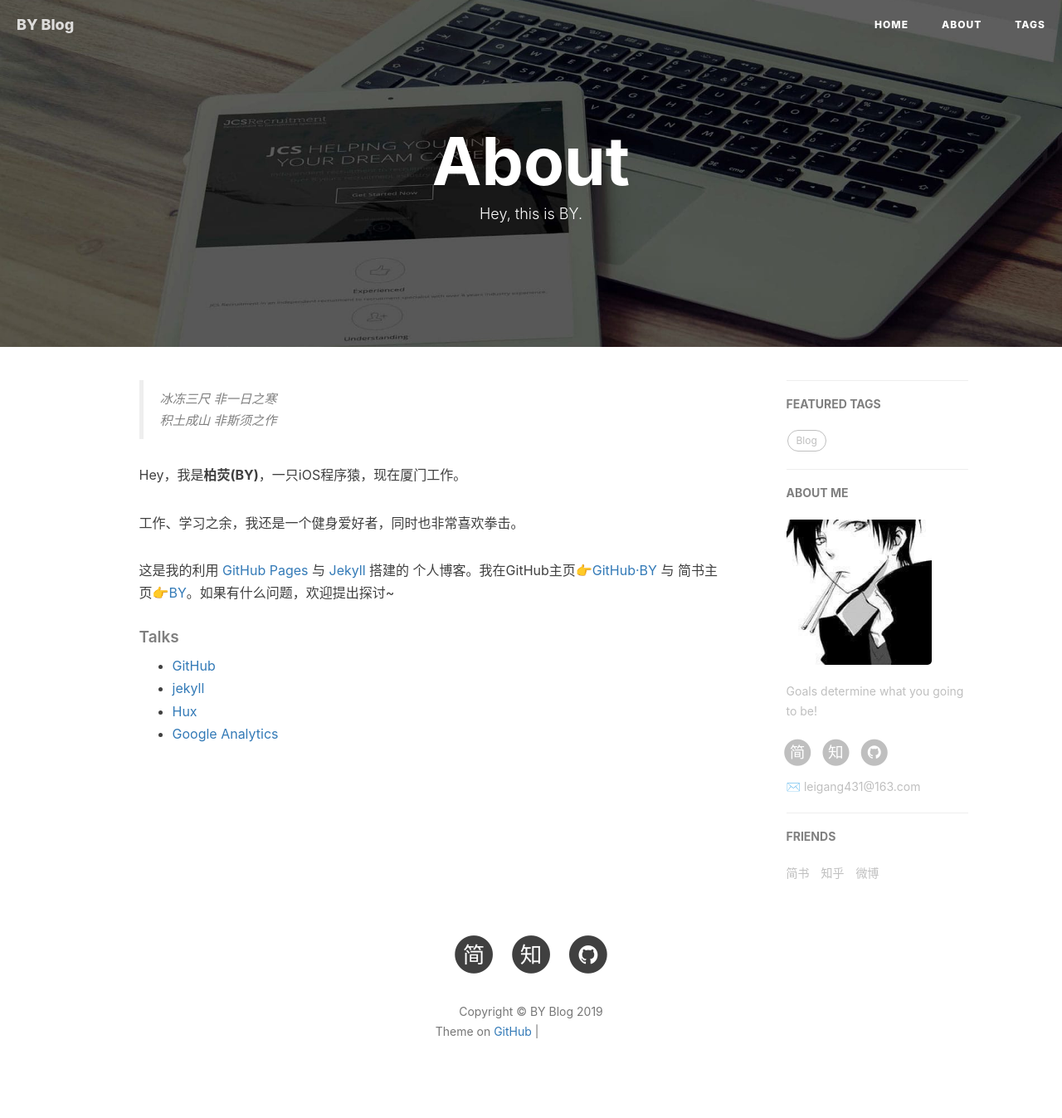
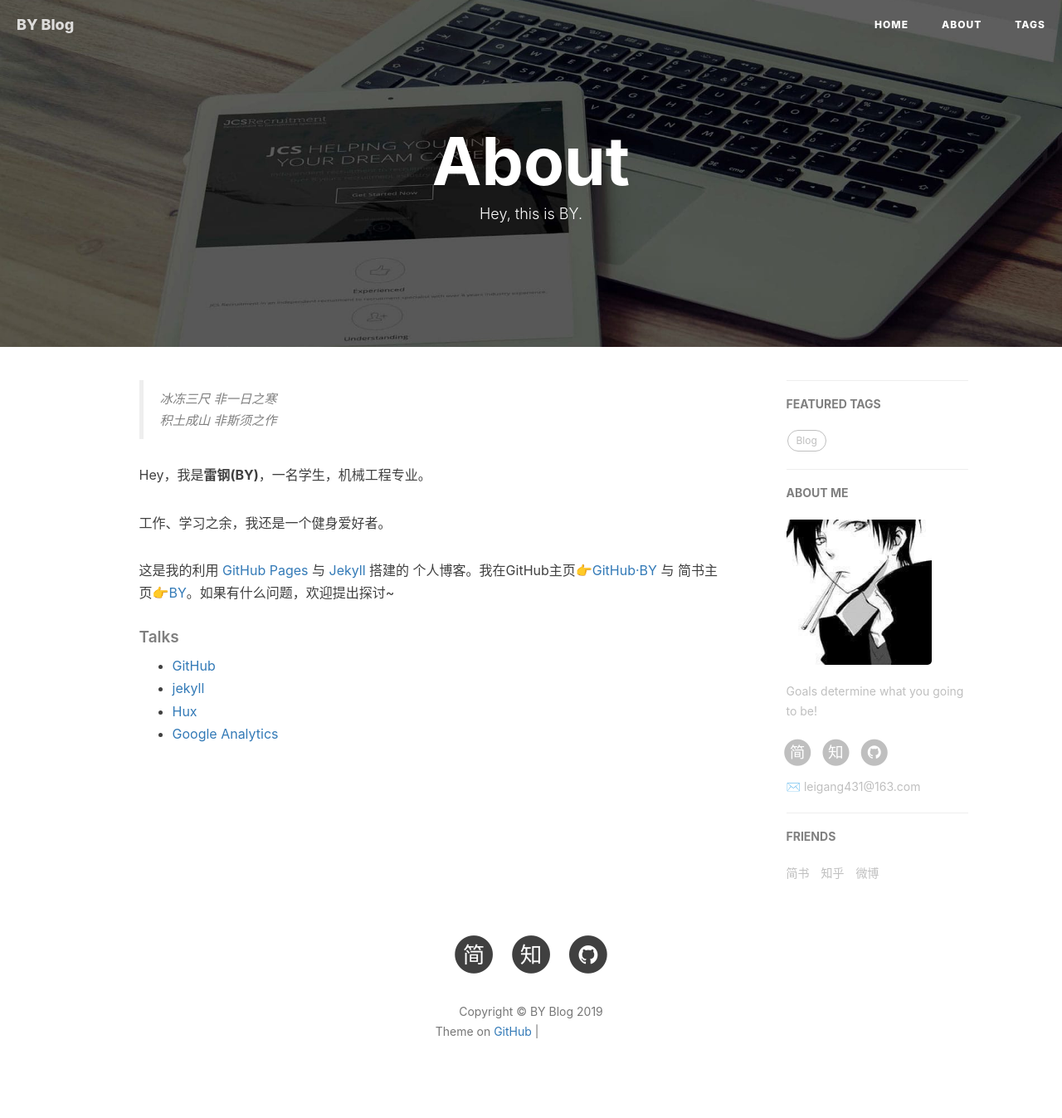
Before and after one commit to leigang431/leigang431.github.io, a Jekyll site: the page built from about.html, in a window 1280 px wide. Shown: the whole page at 83% size. Built offline with Jekyll 4.4.1, drawn with Linux system fonts in a browser that asks for light colours; nearby versions of some CDN libraries; comment, search, counter and statistics services are not loaded; grey boxes are pictures that could not be loaded.

Commit message:
Update about.html

```diff
--- a/about.html
+++ b/about.html
@@ -18,11 +18,11 @@ header-img: "img/post-bg-rwd.jpg"
     <blockquote><p>冰冻三尺 非一日之寒<br>
     积土成山 非斯须之作</p></blockquote>
 
-    <p>Hey，我是<strong>柏荧(BY)</strong>，一只iOS程序猿，现在厦门工作。</p>
+    <p>Hey，我是<strong>雷钢(BY)</strong>，一名学生，机械工程专业。</p>
 
-    <p>工作、学习之余，我还是一个健身爱好者，同时也非常喜欢拳击。</p>
+    <p>工作、学习之余，我还是一个健身爱好者。</p>
 
-    <p>这是我的利用 <a href="https://pages.github.com/">GitHub Pages</a> 与 <a href="http://jekyll.com.cn/">Jekyll</a> 搭建的 个人博客。我在GitHub主页<a href="https://github.com/qiubaiying">👉GitHub·BY</a> 与 简书主页<a href="https://http://www.jianshu.com/u/e71990ada2fd">👉BY</a>。如果有什么问题，欢迎提出探讨~</p>
+    <p>这是我的利用 <a href="https://pages.github.com/">GitHub Pages</a> 与 <a href="http://jekyll.com.cn/">Jekyll</a> 搭建的 个人博客。我在GitHub主页<a href="https://github.com/leigang431">👉GitHub·BY</a> 与 简书主页<a href="https://http://www.jianshu.com/u/61e7e95a7127">👉BY</a>。如果有什么问题，欢迎提出探讨~</p>
 
     <p></p>
 
@@ -41,9 +41,9 @@ header-img: "img/post-bg-rwd.jpg"
     <blockquote><p>Yet another iOS Developer. <br>
     Yet another Life-long Student.</p></blockquote>
 
-    <p>Hi, I am <strong>Baiying Qiu</strong>，you can call me <strong>BY</strong>. I am an iOS software engineer and currently working in Xiamen</p>
+    <p>Hi, I am <strong>leigang Qiu</strong>，you can call me <strong>BY</strong>. I am a studentr</p>
 
-    <p>This is my personal blog, through making Github Pages and Jekyll.My GitHub  👉 <a href="http://github.com/qiubaiying">Github·BY</a>.</p>
+    <p>This is my personal blog, through making Github Pages and Jekyll.My GitHub  👉 <a href="http://github.com/leigang431">Github·BY</a>.</p>
 
     <p>I am a sports enthusiast, I like fitness, running and boxing.</p>
 
@@ -53,7 +53,7 @@ header-img: "img/post-bg-rwd.jpg"
     <li><a href="https://github.com">GitHub</a></li>
     <li><a href="http://jekyll.com.cn/">jekyll</a></li>
     <li><a href="https://pages.github.com/">GitHub Pages</a></li>
-    <li><a href="https://qiubaiying.github.io">BY</a></li>
+    <li><a href="https://leigang431.github.io">BY</a></li>
     </ul>
 </div> -->
 
```
